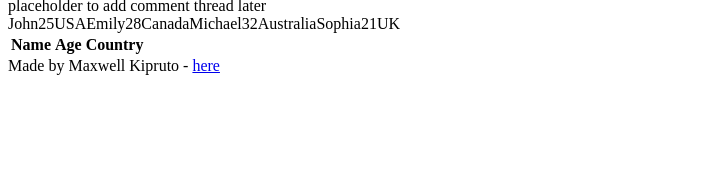
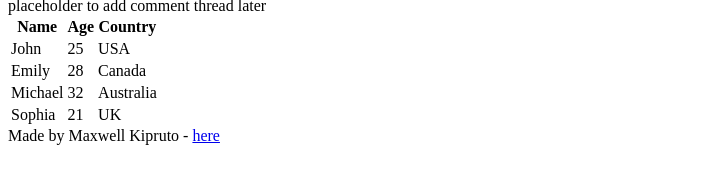
Before and after one commit to Nicky-Max/alx_html_css, a plain HTML site: page html_basic/index.html in a window 1280 px wide. Shown: the part 404-588 px from the top of the page, without its empty margins (0-707 px from the left). Drawn offline with Linux system fonts and the light colour scheme.

Commit message:
creativity on the Web Page

```diff
--- a/html_basic/index.html
+++ b/html_basic/index.html
@@ -32,24 +32,24 @@
                         <th>Country</th>
                     </thead>
                     <tbody>
-                        <tb>John</tb>
-                        <tb>25</tb>
-                        <tb>USA</tb>
-
-
-                        <tb>Emily</tb>
-                        <tb>28</tb>
-                        <tb>Canada</tb>
-
-
-                        <tb>Michael</tb>
-                        <tb>32</tb>
-                        <tb>Australia</tb>
-
-
-                        <tb>Sophia</tb>
-                        <tb>21</tb>
-                        <tb>UK</tb>
+                        <td>John</td>
+                        <td>25</td>
+                        <td>USA</td>
+                    </tbody>
+                    <tbody>
+                        <td>Emily</td>
+                        <td>28</td>
+                        <td>Canada</td>
+                    </tbody>
+                    <tbody>
+                        <td>Michael</td>
+                        <td>32</td>
+                        <td>Australia</td>
+                    </tbody>
+                    <tbody>
+                        <td>Sophia</td>
+                        <td>21</td>
+                        <td>UK</td>
                     </tbody>
                 </table>
              </article>
```
